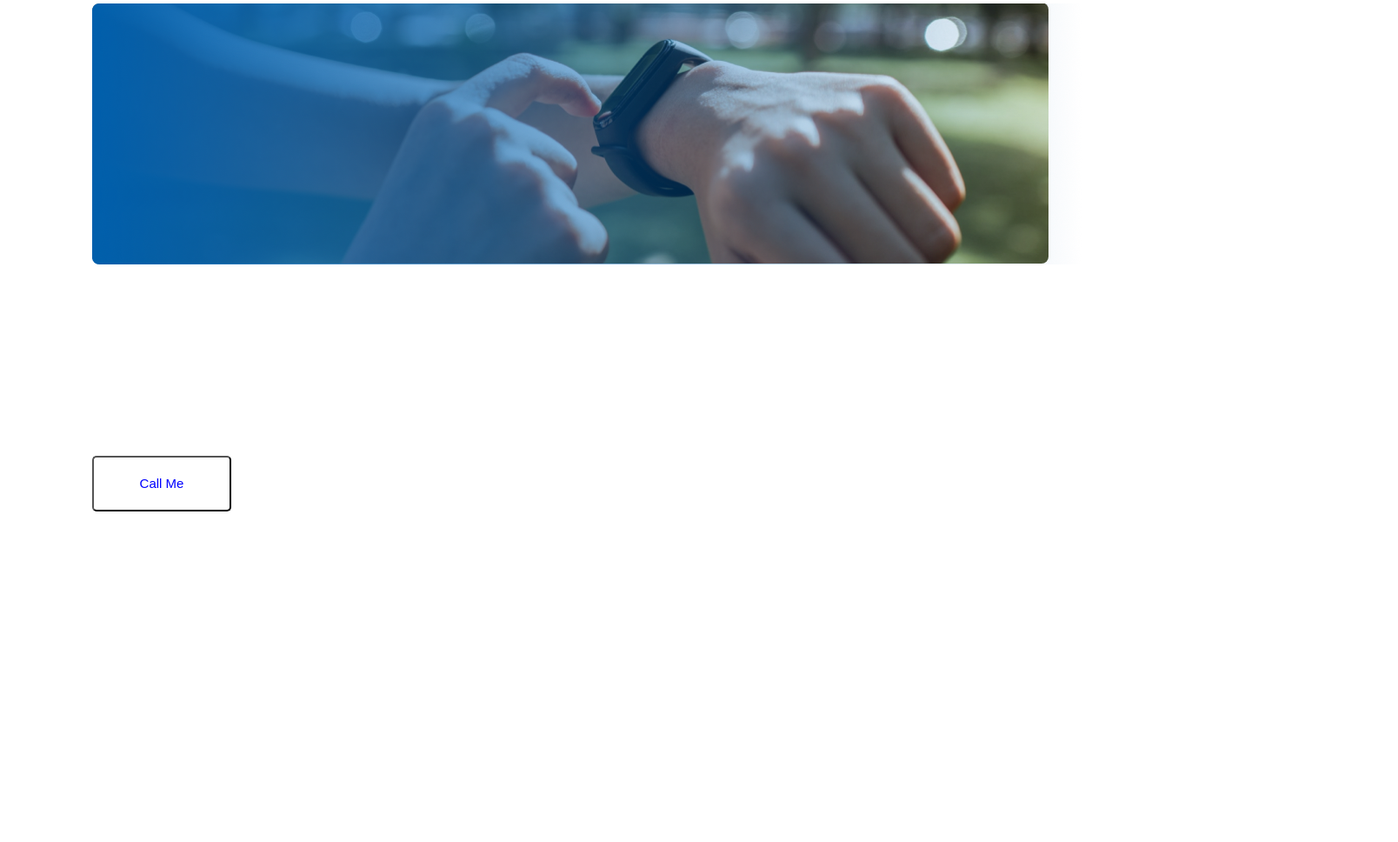
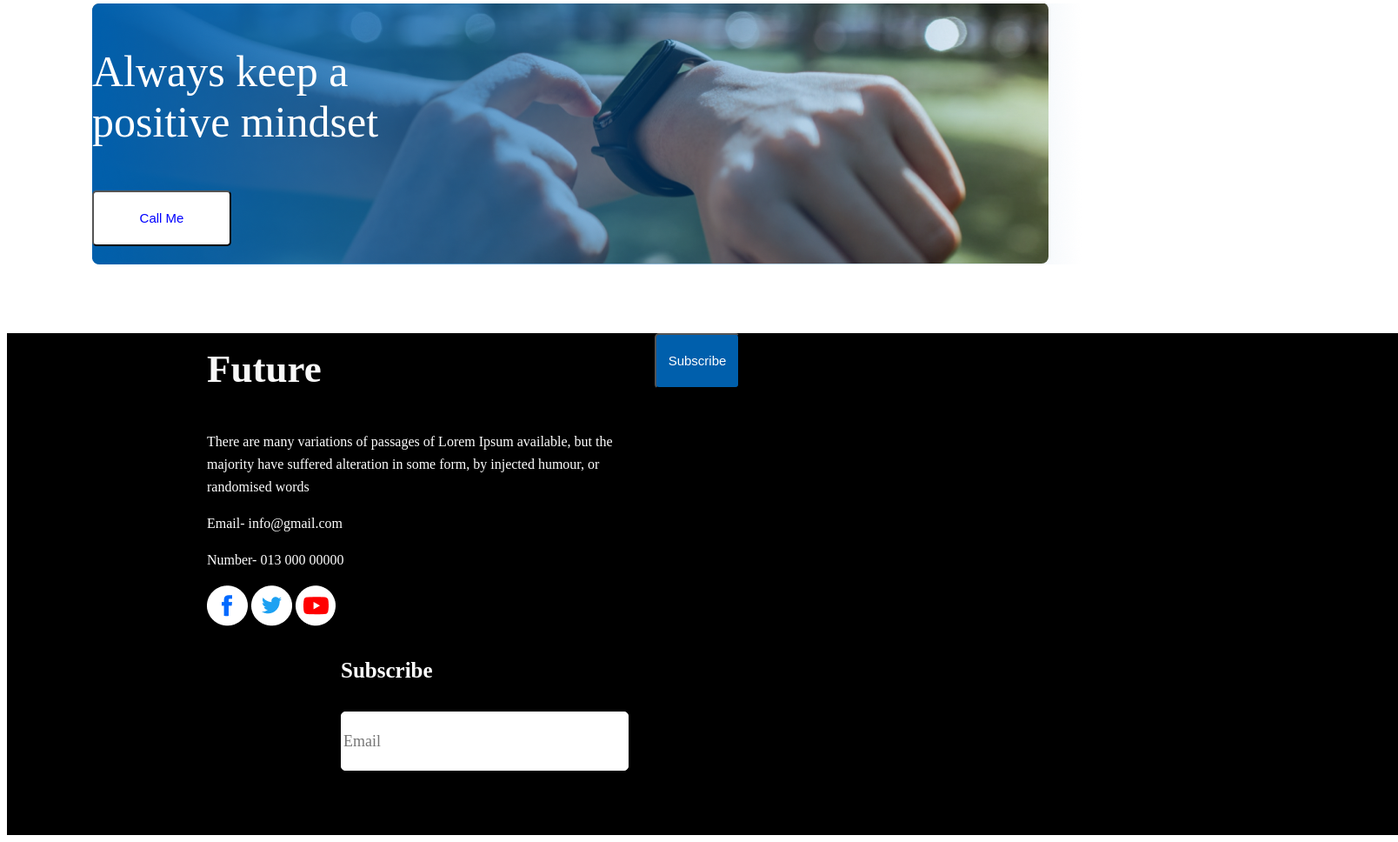
Before and after one commit to Meghla15/new-year2, a plain HTML site: page index.html in a window 1280 px wide. Shown: the part 2590-3558 px from the top of the page at 87% size, 1608 px wide, since content can reach past the window. Before the commit the page ends 3178 px from the top, so only its background shows below. Drawn offline with Linux system fonts and the light colour scheme.

Commit message:
add style

```diff
--- a/index.html
+++ b/index.html
@@ -71,5 +71,27 @@
         </div>
     </section>
    </main>
+   <footer>
+    <div class="last-stap">
+      <div>
+        <p class="last-title">Future</p>
+        <p class="last-description">There are many variations of passages of Lorem Ipsum available, but the majority have suffered alteration in some form, by injected humour, or randomised words</p>
+
+        <p class="last-description">Email- info@gmail.com</p>
+
+        <p class="last-description">Number- 013 000 00000</p>
+          <div class="img">
+            <img src="images/icons/fb.png">
+            <img src="images/icons/twitter.png" >
+            <img src="images/icons/youtube.png" >
+          </div>
+          <div class="last-step2">
+            <h4 class="last-title2">Subscribe</h4>
+           <input class="email" placeholder="Email">
+          </div>
+       </div>
+       <button class="btn">Subscribe</button>
+    </div>
+  </footer>
 </body>
 </html>
--- a/styles/style.css
+++ b/styles/style.css
@@ -90,7 +90,8 @@
     width: 1100px;
     background-size: cover;
     border-radius: 8px;
-    background-image: url(../images/watch.png)
+    background-image: url(../images/watch.png);
+
 }
 .positive{
     position: absolute;
@@ -100,4 +101,68 @@
     color:white;
     font-size: 50px;
     width: 450px;
+    margin-top: -255px;
+
 }
+.last-stap{
+    width: 1600px;
+    height: 577px;
+    background-color: black;
+    display: flex;
+    gap: 30px;
+    margin-top: 80px;
+}
+.last-title{
+    color: #F8F8F8;
+    font-size: 45px;
+    font-weight: 700;
+    display: flex;
+    margin-left: 230px;
+    margin-top: 15px;
+}
+.last-description{
+    width: 485px;
+    color: #FFF;
+    font-size: 16px;
+    font-weight: 400;
+    line-height: 26px;
+    margin-left: 230px;
+}
+.last-step2{
+ display: grid;
+ justify-content: end;
+
+}
+.last-title2{
+    color: #FFF;
+    font-size: 25px;
+    font-weight: 600;
+  margin-left:230px ;
+}
+.email{
+    width: 325px;
+    height: 64px;
+    border-radius: 5px;
+    border: 1px solid #FFF;
+    color: var(--dark-07, #F3F3F3);
+    font-family: Work Sans;
+    font-size: 18px;
+    font-weight: 400;
+    margin-left: 230px;
+    display: grid;
+    justify-items: end;
+}
+.btn{
+    width: 200px;
+    height: 64px;
+    border-radius:5px;
+    background: #005FAC;
+    width: 98px;
+    color: #FFF;
+    font-size: 15px;
+    font-weight: 400;
+}
+.img{
+    margin-left: 230px;
+    right: 15px;
+}
```
